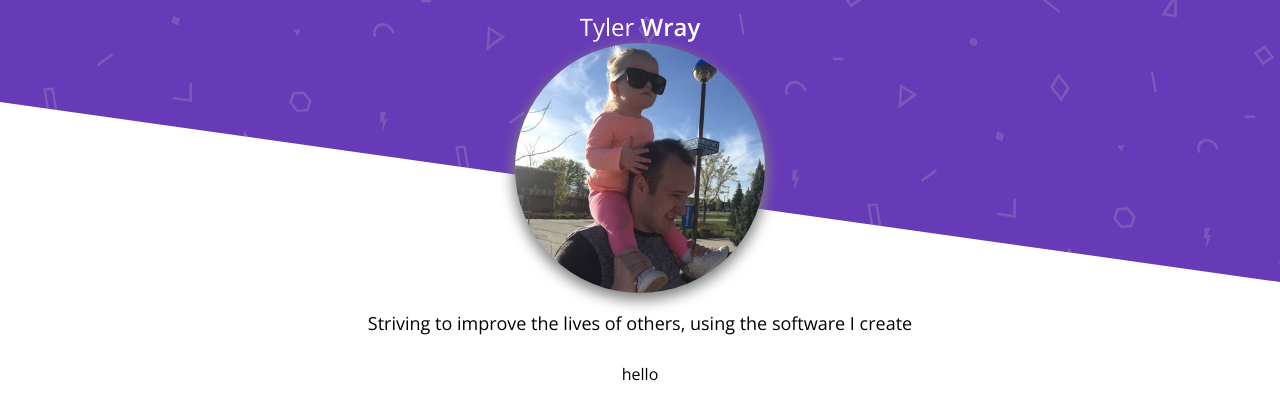
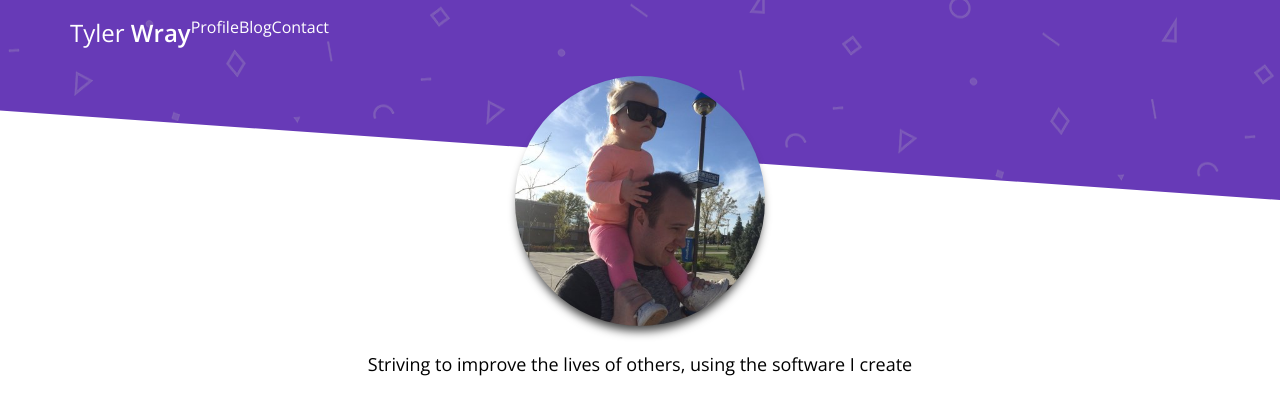
Before and after one commit to tylerwray/tylerwray.me, a React (Create React App) app: page / in a window 1280 px wide. Shown: the top 420 px of the page. Built offline with nearby package versions, Linux system fonts and the light colour scheme.

Commit message:
Adding Things

```diff
--- a/public/index.html
+++ b/public/index.html
@@ -19,6 +19,9 @@
       work correctly both with client-side routing and a non-root public URL.
       Learn how to configure a non-root public URL by running `npm run build`.
     -->
+    <!-- Bootstrap Minified CSS -->
+    <link rel="stylesheet" href="https://maxcdn.bootstrapcdn.com/bootstrap/latest/css/bootstrap.min.css">
+
     <title>React App</title>
   </head>
   <body>
--- a/src/App.css
+++ b/src/App.css
@@ -1,5 +1,5 @@
 :root {
-  --box-shadow-color: gray;
+  --box-shadow-color: #424242;
   --dark-primary-color: #512DA8;
   --default-primary-color: #673AB7;
   --light-primary-color: #D1C4E9;
@@ -15,40 +15,34 @@
 }
 
 .Header {
-  padding: 10px;
+  padding: 15px;
 }
 
 .Header-background {
   background-color: var(--default-primary-color);
   background-image: url("./images/geometry.png");
+  display: flex;
+  flex-direction: column;
+  justify-content: center;
+  align-items: center;
+  position: absolute;
   width: 100%;
-  min-height: 150px;
-  max-height: 300px;
-  position: absolute;
-  height: 50vh;
-  transform: skewY(8deg);
-  transform-origin: 110%;
-}
-
-.Nav {
-  position: relative;
-}
-
-.Name {
-  color: white;
-  font-size: 1.5em;
-}
-
-.First-name {
-  font-weight: 300;
-}
-
-.Last-name {
-  font-weight: 600;
+  min-height: 100px;
+  height: 25vh;
+  max-height: 200px;
+  box-sizing: border-box;
+  padding: 48px 48px 32px 48px;
+  overflow: hidden;
+  transform: skewY(4deg);
+  transform-origin: 100%;
 }
 
 .Focus {
+  align-items: center;
   position: relative;
+  margin: 0 auto -32px;
+  padding: 0px 0 0;
+  color: #fff;
 }
 
 .Portrait {
@@ -59,11 +53,24 @@
   background-image: url("./images/portrait.jpg");
   background-position: center;
   background-size: contain;
-  margin: 0 auto;
-  box-shadow: 0px 5px 14px 2px var(--box-shadow-color);
+  margin: 25px auto;
+  box-shadow: 0px 8px 10px -3px var(--box-shadow-color);
 }
 
 .Mission-statement {
   color: black;
   font-size: large;
 }
+
+@media only screen and (max-width : 700px)  {
+  .Header-background {
+    transform: skewY(0deg);
+  }
+}
+
+@media only screen and (min-width : 1100px)  {
+  .Header-background {
+    min-height: 200px;
+    max-height: 400px;
+  }
+}
--- a/src/App.js
+++ b/src/App.js
@@ -1,6 +1,6 @@
 import React from 'react';
 
-import Alert from 'react-bootstrap/lib/Alert';
+import NavBar from './NavBar';
 
 import './App.css';
 
@@ -9,13 +9,7 @@ function App() {
     <div className="App">
       <div className="Header-background"></div>
       <header className="Header">
-        <nav className="Nav">
-          <div className="Name">
-            <span className="First-name">Tyler</span>
-            &nbsp;
-            <span className="Last-name">Wray</span>
-          </div>
-        </nav>
+        <NavBar />
         <div className="Focus">
           <div className="Portrait"></div>
           <p className="Mission-statement">
@@ -23,9 +17,6 @@ function App() {
           </p>
         </div>
       </header>
-      <Alert>
-        hello
-      </Alert>
     </div>
   );
 }
--- /dev/null
+++ b/src/NavBar.css
@@ -0,0 +1,17 @@
+.Nav {
+  position: relative;
+  color: white;
+  margin-bottom: 25px;
+}
+
+.Name {
+  font-size: 1.5em;
+}
+
+.First-name {
+  font-weight: 300;
+}
+
+.Last-name {
+  font-weight: 600;
+}
--- /dev/null
+++ b/src/NavBar.js
@@ -0,0 +1,46 @@
+import React from 'react';
+import Grid from 'react-bootstrap/lib/Grid';
+import Row from 'react-bootstrap/lib/Row';
+import Col from 'react-bootstrap/lib/Col';
+
+import NavItem from './NavItem';
+
+import './NavBar.css';
+
+const NAV_ITEMS = [
+  {
+    name: 'Profile',
+    href: '/profile'
+  },
+  {
+    name: 'Blog',
+    href: '/blog'
+  },
+  {
+    name: 'Contact',
+    href: '/contact'
+  }
+];
+
+function NavBar() {
+  return (
+    <Grid className="Nav">
+      <Row>
+        <Col xs={4}>
+          <span className="Name">
+            <span className="First-name">Tyler</span>
+            &nbsp;
+            <span className="Last-name">Wray</span>
+          </span>
+        </Col>
+        {NAV_ITEMS.map((item, key) => (
+          <Col xs={2} key={key}>
+            <NavItem name={item.name} href={item.href} />
+          </Col>
+        ))}
+      </Row>
+    </Grid>
+  );
+}
+
+export default NavBar;
--- /dev/null
+++ b/src/NavItem.js
@@ -0,0 +1,14 @@
+import React from 'react';
+import PropTypes from 'prop-types';
+
+import './NavItem.css';
+
+function NavItem(props) {
+  return <span>{props.name}</span>;
+}
+
+NavItem.propTypes = {
+  name: PropTypes.string.isRequired
+};
+
+export default NavItem;
```
Also changed, not shown: .eslintrc.json, src/NavItem.css (added).
